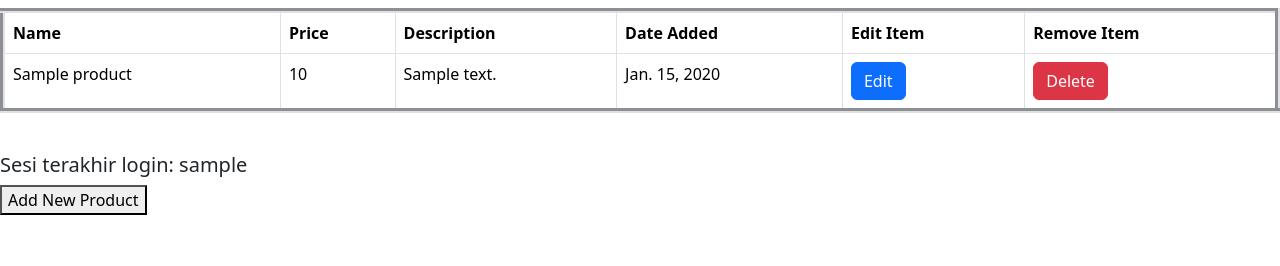
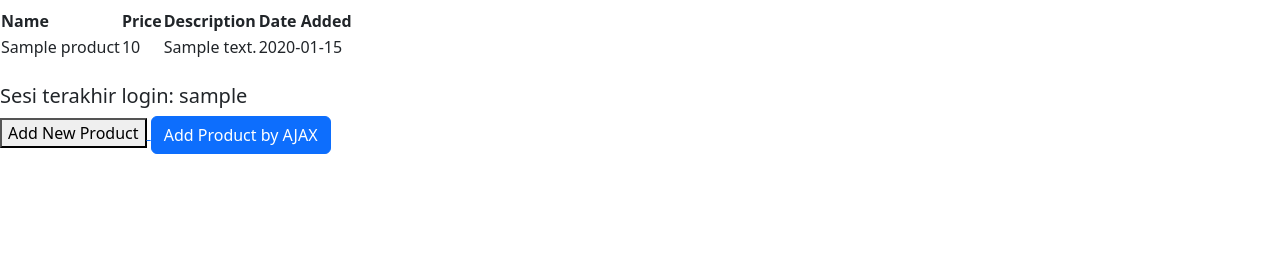
Before and after one commit to Pebintk/shopping_list, a Django app: template main/templates/main.html in a window 1280 px wide. Shown: the part 152-418 px from the top of the page. Run offline with Django 4.2, Linux system fonts and the light colour scheme; tables that the repository leaves empty hold one stand-in row (values such as "Sample post"); the template is opened without the code that fills it: values that come from a table or form of the project are taken from there, most other values are stand-ins (such as "Sample title", 1, 10 or a date in 2020).

Commit message:
finished tutorial 5

```diff
--- a/main/templates/main.html
+++ b/main/templates/main.html
@@ -14,41 +14,7 @@
 
     <h3> Welcome {{ name }} </h3>
 
-    <table class="table table-bordered" border="5">
-        <thead>
-            <tr>
-                <th>Name</th>
-                <th>Price</th>
-                <th>Description</th>
-                <th>Date Added</th>
-                <th>Edit Item</th>
-                <th>Remove Item</th>
-            </tr>
-        </thead>
-        <tbody>
-        {% for product in products %}
-            <tr>
-                <td>{{product.name}}</td>
-                <td>{{product.price}}</td>
-                <td>{{product.description}}</td>
-                <td>{{product.date_added}}</td>
-                <td>
-                    <a href="{% url 'main:edit_product' product.pk %}">
-                        <button class="btn btn-primary">
-                            Edit
-                        </button>
-                    </a>
-                </td>
-                <td>
-                    <a href="{% url 'main:delete_product' product.pk %}">
-                        <button class="btn btn-danger">
-                            Delete
-                        </button>
-                </td>
-            </tr>
-        {% endfor %}
-        </tbody>
-    </table>
+    <table id="product_table"></table>
 
     <br />
 
@@ -59,4 +25,78 @@
             Add New Product
         </button>
     </a>
+
+    <div class="modal fade" id="exampleModal" tabindex="-1" aria-labelledby="exampleModalLabel" aria-hidden="true">
+        <div class="modal-dialog">
+            <div class="modal-content">
+                <div class="modal-header">
+                    <h1 class="modal-title fs-5" id="exampleModalLabel">Add New Product</h1>
+                    <button type="button" class="btn-close" data-bs-dismiss="modal" aria-label="Close"></button>
+                </div>
+                <div class="modal-body">
+                    <form id="form" onsubmit="return false;">
+                        {% csrf_token %}
+                        <div class="mb-3">
+                            <label for="name" class="col-form-label">Name:</label>
+                            <input type="text" class="form-control" id="name" name="name"></input>
+                        </div>
+                        <div class="mb-3">
+                            <label for="price" class="col-form-label">Price:</label>
+                            <input type="number" class="form-control" id="price" name="price"></input>
+                        </div>
+                        <div class="mb-3">
+                            <label for="description" class="col-form-label">Description:</label>
+                            <textarea class="form-control" id="description" name="description"></textarea>
+                        </div>
+                    </form>
+                </div>
+                <div class="modal-footer">
+                    <button type="button" class="btn btn-secondary" data-bs-dismiss="modal">Close</button>
+                    <button type="button" class="btn btn-primary" id="button_add" data-bs-dismiss="modal">Add Product</button>
+                </div>
+            </div>
+        </div>
+    </div>
+    <button type="button" class="btn btn-primary" data-bs-toggle="modal" data-bs-target="#exampleModal">Add Product by AJAX</button>
+
+    <script>
+        async function getProducts() {
+            return fetch("{% url 'main:get_product_json' %}").then((res) => res.json())
+        }
+
+        async function refreshProducts() {
+            document.getElementById("product_table").innerHTML = ""
+            const products = await getProducts()
+            let htmlString = `<tr>
+                <th>Name</th>
+                <th>Price</th>
+                <th>Description</th>
+                <th>Date Added</th>
+            </tr>`
+            products.forEach((item) => {
+                htmlString += `\n<tr>
+                <td>${item.fields.name}</td>
+                <td>${item.fields.price}</td>
+                <td>${item.fields.description}</td>
+                <td>${item.fields.date_added}</td>
+            </tr>`
+            })
+
+            document.getElementById("product_table").innerHTML = htmlString
+        }
+
+        refreshProducts()
+
+        function addProduct() {
+            fetch("{% url 'main:add_product_ajax' %}", {
+                method: "POST",
+                body: new FormData(document.querySelector('#form'))
+            }).then(refreshProducts)
+
+            document.getElementById("form").reset()
+            return false
+        }
+
+        document.getElementById("button_add").onclick = addProduct
+    </script>
 {% endblock content %}
--- a/main/urls.py
+++ b/main/urls.py
@@ -1,5 +1,5 @@
 from django.urls import path
-from main.views import show_main, create_product, show_json, show_xml, show_json_by_id, show_xml_by_id, register, login_user, logout_user, edit_product, delete_product
+from main.views import add_product_ajax, get_product_json, show_main, create_product, show_json, show_xml, show_json_by_id, show_xml_by_id, register, login_user, logout_user, edit_product, delete_product
 
 app_name = 'main'
 
@@ -15,5 +15,6 @@ urlpatterns = [
     path('logout/', logout_user, name='logout'),
     path('edit-product/<int:id>', edit_product, name='edit_product'),
     path('delete/<int:id>', delete_product, name='delete_product'), # sesuaikan dengan nama fungsi yang dibuat
-
+    path('get-product/', get_product_json, name='get_product_json'),
+    path('create-product-ajax/', add_product_ajax, name='add_product_ajax'),
 ]
--- a/main/views.py
+++ b/main/views.py
@@ -1,11 +1,12 @@
 import datetime
 from django.shortcuts import render, redirect
-from django.http import HttpResponseRedirect, HttpResponse
+from django.http import HttpResponseNotFound, HttpResponseRedirect, HttpResponse
 from main.forms import ProductForm, Product
 from django.urls import reverse
 from django.core import serializers
 from django.contrib.auth.forms import UserCreationForm
 from django.contrib.auth.decorators import login_required
+from django.views.decorators.csrf import csrf_exempt
 from django.contrib.auth import authenticate, login, logout
 from django.contrib import messages
 
@@ -106,3 +107,22 @@ def delete_product(request, id):
     product.delete()
     # Kembali ke halaman awal
     return HttpResponseRedirect(reverse('main:show_main'))
+
+def get_product_json(request):
+    product_item = Product.objects.all()
+    return HttpResponse(serializers.serialize('json', product_item))
+
+@csrf_exempt
+def add_product_ajax(request):
+    if request.method == 'POST':
+        name = request.POST.get("name")
+        price = request.POST.get("price")
+        description = request.POST.get("description")
+        user = request.user
+
+        new_product = Product(name=name, price=price, description=description, user=user)
+        new_product.save()
+
+        return HttpResponse(b"CREATED", status=201)
+
+    return HttpResponseNotFound()
```
